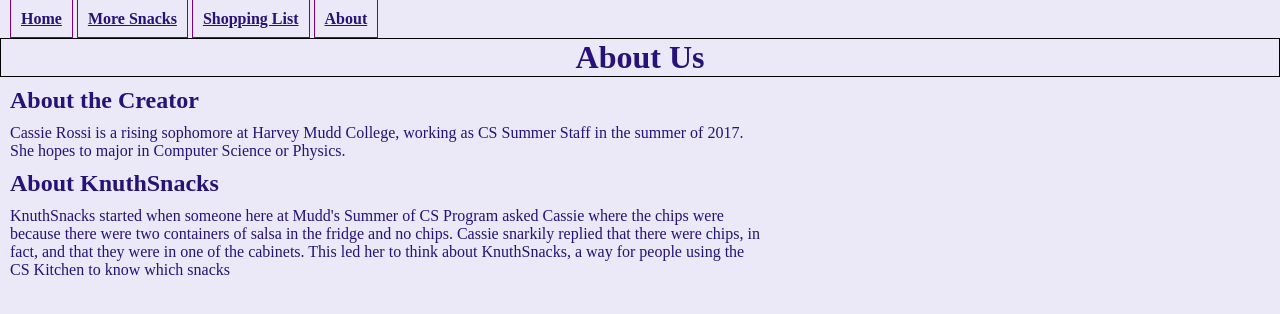
After one commit to cross1/knuth-snacks, a Flask app: page /about in a window 1280 px wide. The commit adds this page. Shown: the top 314 px of the page. Run offline with Flask 2, Linux system fonts and the light colour scheme.

Commit message:
made it work in flask

```diff
--- a/app/routes.py
+++ b/app/routes.py
@@ -6,13 +6,13 @@ app = Flask(__name__)
 def home():
     return render_template('home.html')
 
-@app.route('/requests')
-def requests():
-    return render_template('requests.html')
+@app.route('/moresnacks')
+def moresnacks():
+    return render_template('moresnacks.html')
 
-@app.route('/shopping-list')
-def requests():
-    return render_template('shopping-list.html')
+@app.route('/shoppinglist')
+def shoppinglist():
+    return render_template('shoppinglist.html')
 
 @app.route('/about')
 def about():
--- /dev/null
+++ b/app/templates/about.html
@@ -0,0 +1,23 @@
+{% extends "layout.html"%}
+{% block content %}
+<div class='about'>
+  <h1>About Us</h1>
+  <h2>About the Creator</h2>
+  <div id='about-paragraph'>
+    <p>Cassie Rossi is a rising sophomore at Harvey Mudd College, working as CS
+      Summer Staff in the summer of 2017. She hopes to major in Computer Science
+      or Physics.
+    </p>
+  </div>
+  <h2>About KnuthSnacks</h2>
+  <div id='about-paragraph'>
+    <p>
+  KnuthSnacks started when someone here at Mudd's Summer of CS Program asked
+  Cassie where the chips were because there were two containers of salsa in
+  the fridge and no chips. Cassie snarkily replied that there were chips, in
+  fact, and that they were in one of the cabinets. This led her to think about
+  KnuthSnacks, a way for people using the CS Kitchen to know which snacks
+    </p>
+  </div>
+</div>
+{% endblock %}
--- a/app/templates/layout.html
+++ b/app/templates/layout.html
@@ -3,16 +3,16 @@
   <head>
     <title>KnuthSnacks</title>
     <!--CSS Link goes below-->
-    <link rel='stylesheet' href='{{ url_for('static', filename='css/ksnack-style.css') }}'>
+    <link rel='stylesheet' href='{{ url_for('static', filename='css/ksnacks-style.css') }}'>
   </head>
   <body>
     <!--Header-->
     <header>
       <strong><nav>
-        <a href= "{{ url_for('home')}}">Home</a>
-        <a href= "{{ url_for('requests')}}">Requests</a>
-        <a href= "{{ url_for('shopping-list')}}">Shopping List</a>
-        <a href= "{{ url_for('about')}}">About</a>
+        <a href= "{{ url_for('home') }}">Home</a>
+        <a href= "{{ url_for('moresnacks') }}">More Snacks</a>
+        <a href= "{{ url_for('shoppinglist') }}">Shopping List</a>
+        <a href= "{{ url_for('about') }}">About</a>
       </nav></strong>
     </header>
     <!--Here's where we leave a space for whatever we want?-->
@@ -21,5 +21,4 @@
       {% endblock %}
     </div>
   </body>
-
 </html>
--- a/app/templates/requests.html
+++ b/app/templates/moresnacks.html
@@ -1,4 +1,5 @@
 {% extends "layout.html" %}
+
 {% block content %}
 <h1>Snacks!!!</h1>
 <div class=suggestions>
@@ -14,5 +15,4 @@
 <div class='list-of-snacks'>
 
 </div>
-
 {% endblock %}
--- /dev/null
+++ b/app/templates/shoppinglist.html
@@ -0,0 +1,4 @@
+{% extends "layout.html"%}
+{% block content %}
+<h1>See What Others Have Requested</h1>
+{% endblock %}
```
